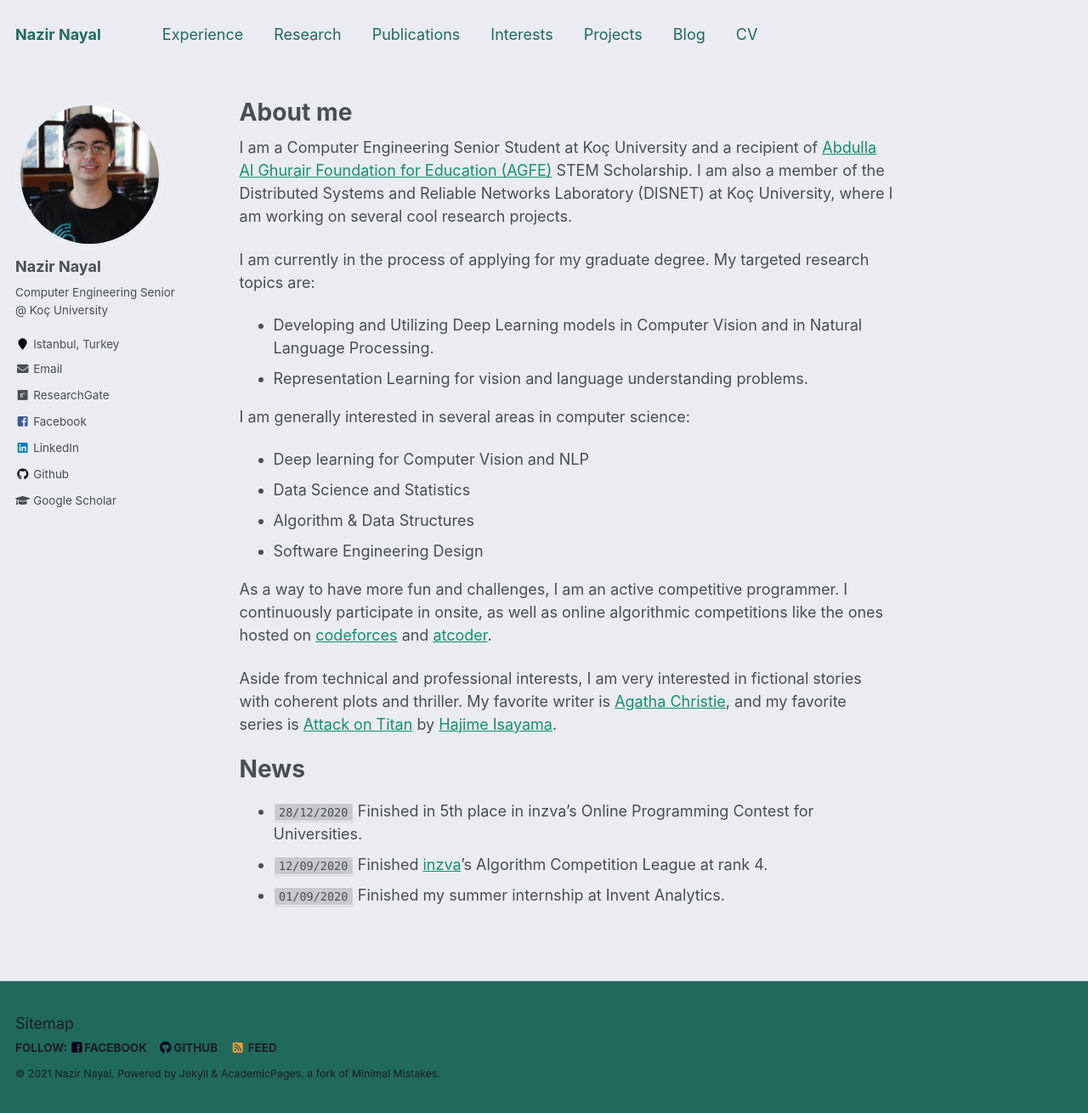
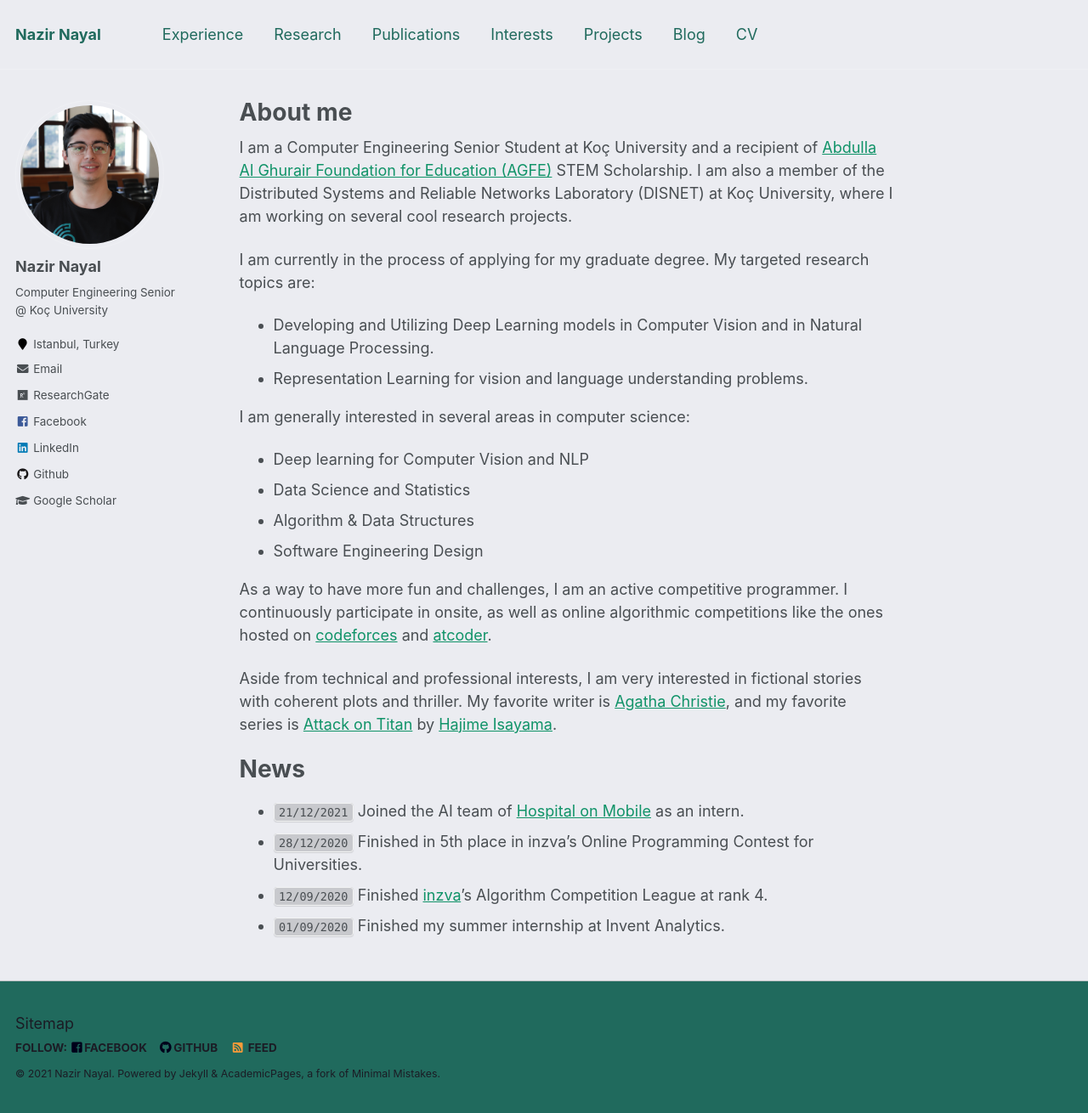
Before and after one commit to NazirNayal8/nazirnayal.github.io, a Jekyll site: the page built from _pages/about.md, in a window 1280 px wide and 1310 px high. Shown: the whole window at 85% size. Built offline with Jekyll 4.4.1, drawn with Linux system fonts in a browser that asks for light colours.

Commit message:
update news

```diff
--- a/_pages/about.md
+++ b/_pages/about.md
@@ -27,6 +27,7 @@
 Aside from technical and professional interests, I am very interested in fictional stories with coherent plots and thriller. My favorite writer is [Agatha Christie](https://en.wikipedia.org/wiki/Agatha_Christie), and my favorite series is [Attack on Titan](https://en.wikipedia.org/wiki/Attack_on_Titan) by [Hajime Isayama](https://en.wikipedia.org/wiki/Hajime_Isayama).
 
 # News
+* `21/12/2021` Joined the AI team of [Hospital on Mobile](https://www.hospitalonmobile.com/) as an intern.
 * `28/12/2020` Finished in 5th place in inzva's Online Programming Contest for Universities.
 * `12/09/2020` Finished [inzva](https://inzva.com/)'s Algorithm Competition League at rank 4.
 * `01/09/2020` Finished my summer internship at Invent Analytics.
```
